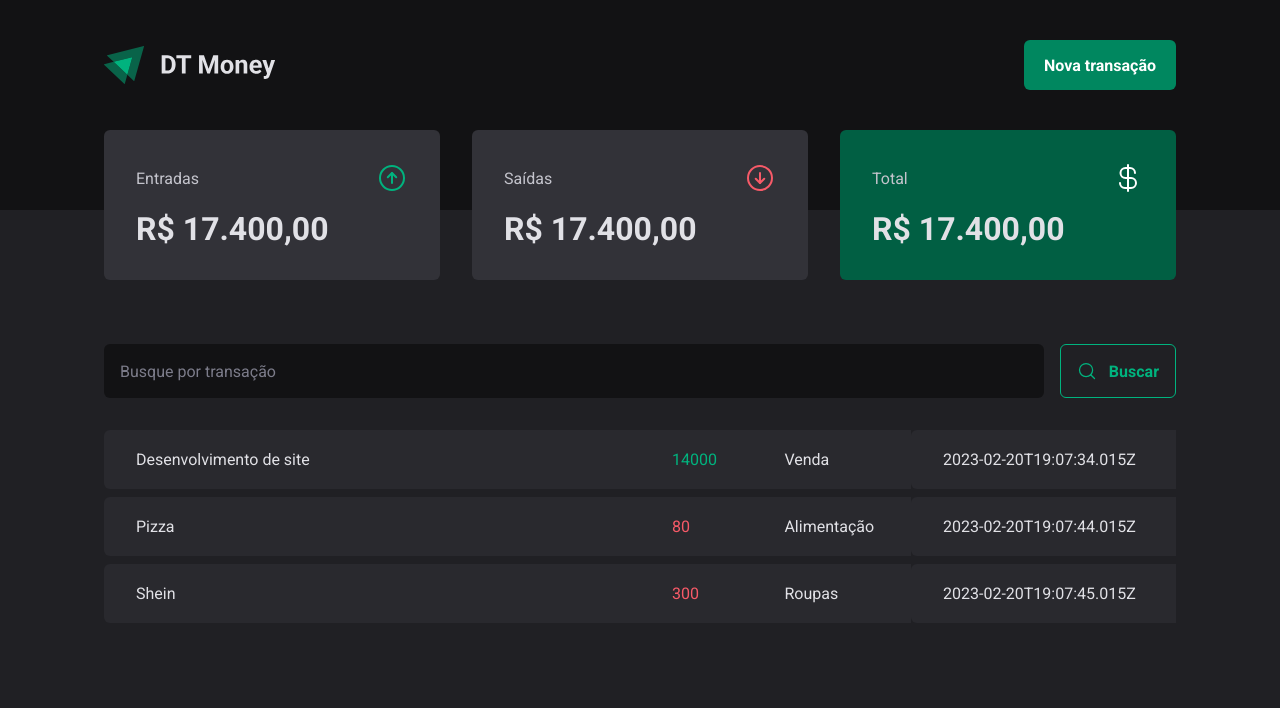
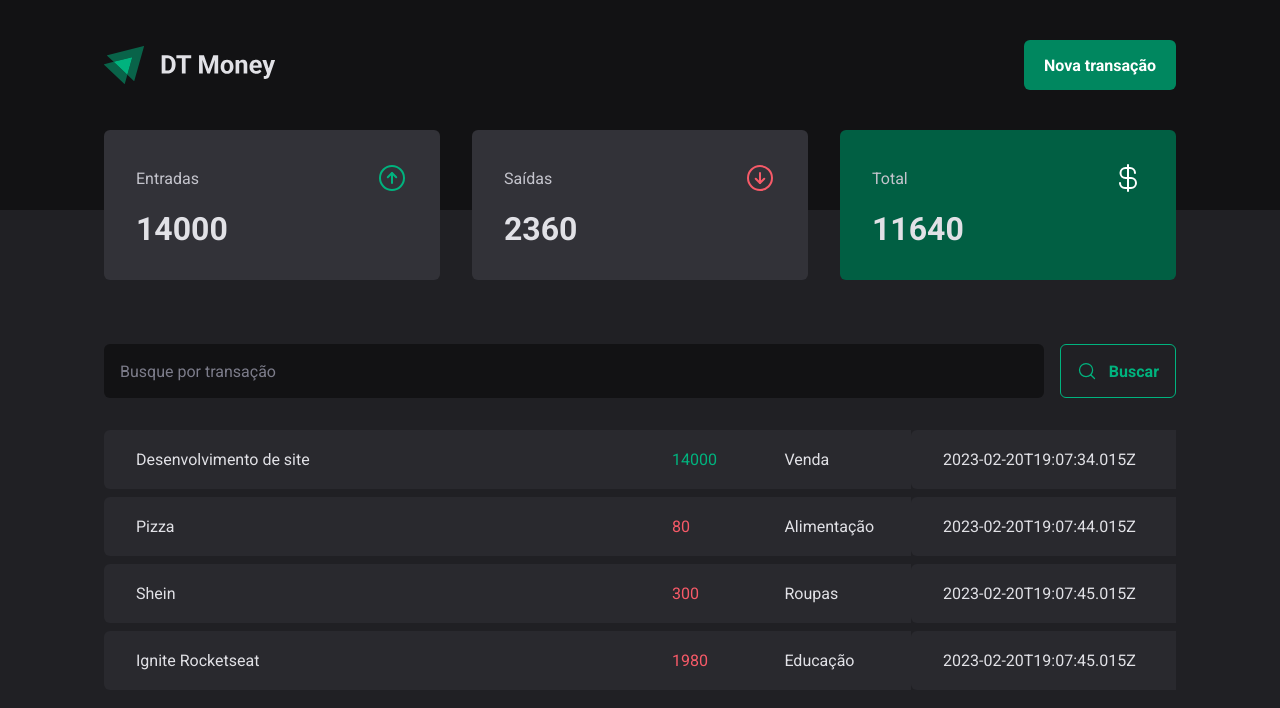
Before and after one commit to leticiar-io/dt-money-ignite, a React (Vite) app: page / in a window 1280 px wide. Shown: the top 708 px of the page. Built offline with nearby package versions, Linux system fonts and the light colour scheme; data requests are answered from the project's data file.

Commit message:
Calculating the transaction summary

```diff
--- a/server.json
+++ b/server.json
@@ -23,6 +23,14 @@
       "category": "Roupas",
       "price": 300,
       "createdAt": "2023-02-20T19:07:45.015Z"
+    },
+    {
+      "id": 4,
+      "description": "Ignite Rocketseat",
+      "type": "outcome",
+      "category": "Educação",
+      "price": 1980,
+      "createdAt": "2023-02-20T19:07:45.015Z"
     }
   ]
 }
--- a/src/components/Summary/index.tsx
+++ b/src/components/Summary/index.tsx
@@ -4,34 +4,49 @@ import { TransactionsContext } from "../../context/TransactionsContext";
 import { SummaryContainer, SummaryCard } from "./styles";
 
 export function Summary() {
-   const { transactions } = useContext(TransactionsContext)
+  const { transactions } = useContext(TransactionsContext);
 
-   return(
+  const summary = transactions.reduce(
+   (acc, transaction) => {
+      if(transaction.type === 'income') {
+         acc.income += transaction.price;
+         acc.total += transaction.price;
+      } else {
+         acc.outcome += transaction.price;
+         acc.total -= transaction.price;
+      }
+      return acc;
+  }, {
+    income: 0,
+    outcome: 0,
+    total: 0,
+  });
+  return (
     <SummaryContainer>
       <SummaryCard>
         <header>
           <span>Entradas</span>
-               <ArrowCircleUp size={32} color="#00b37e"/>
+          <ArrowCircleUp size={32} color="#00b37e" />
         </header>
 
-            <strong>R$ 17.400,00</strong>
+        <strong>{summary.income}</strong>
       </SummaryCard>
       <SummaryCard>
         <header>
           <span>Saídas</span>
-               <ArrowCircleDown size={32} color="#f75a68"/>
+          <ArrowCircleDown size={32} color="#f75a68" />
         </header>
 
-            <strong>R$ 17.400,00</strong>
+        <strong>{summary.outcome}</strong>
       </SummaryCard>
       <SummaryCard variant="green">
         <header>
           <span>Total</span>
-               <CurrencyDollar size={32} color="#fff"/>
+          <CurrencyDollar size={32} color="#fff" />
         </header>
 
-            <strong>R$ 17.400,00</strong>
+        <strong>{summary.total}</strong>
       </SummaryCard>
     </SummaryContainer>
-   )
+  );
 }
```
Lines whose indentation alone changed are shown as unchanged.
